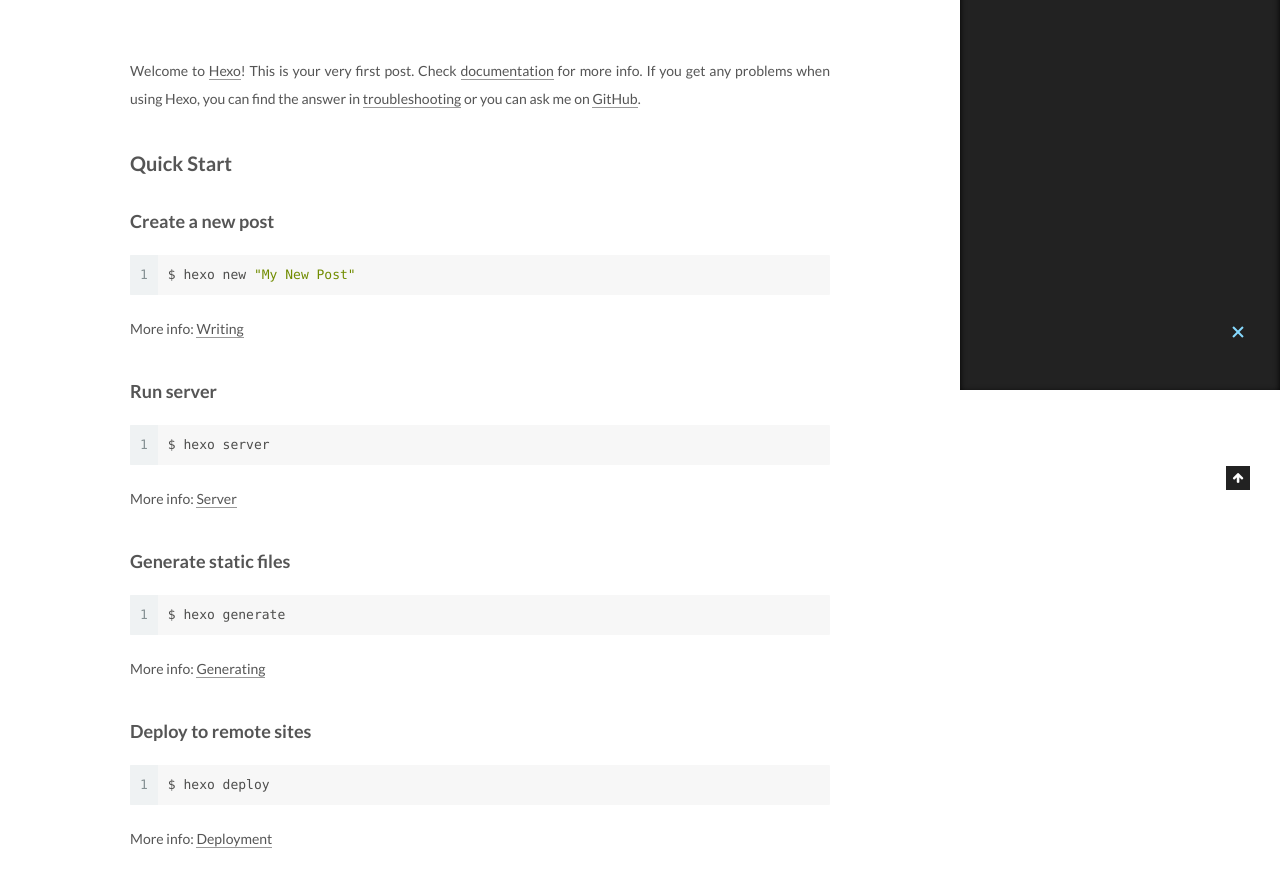
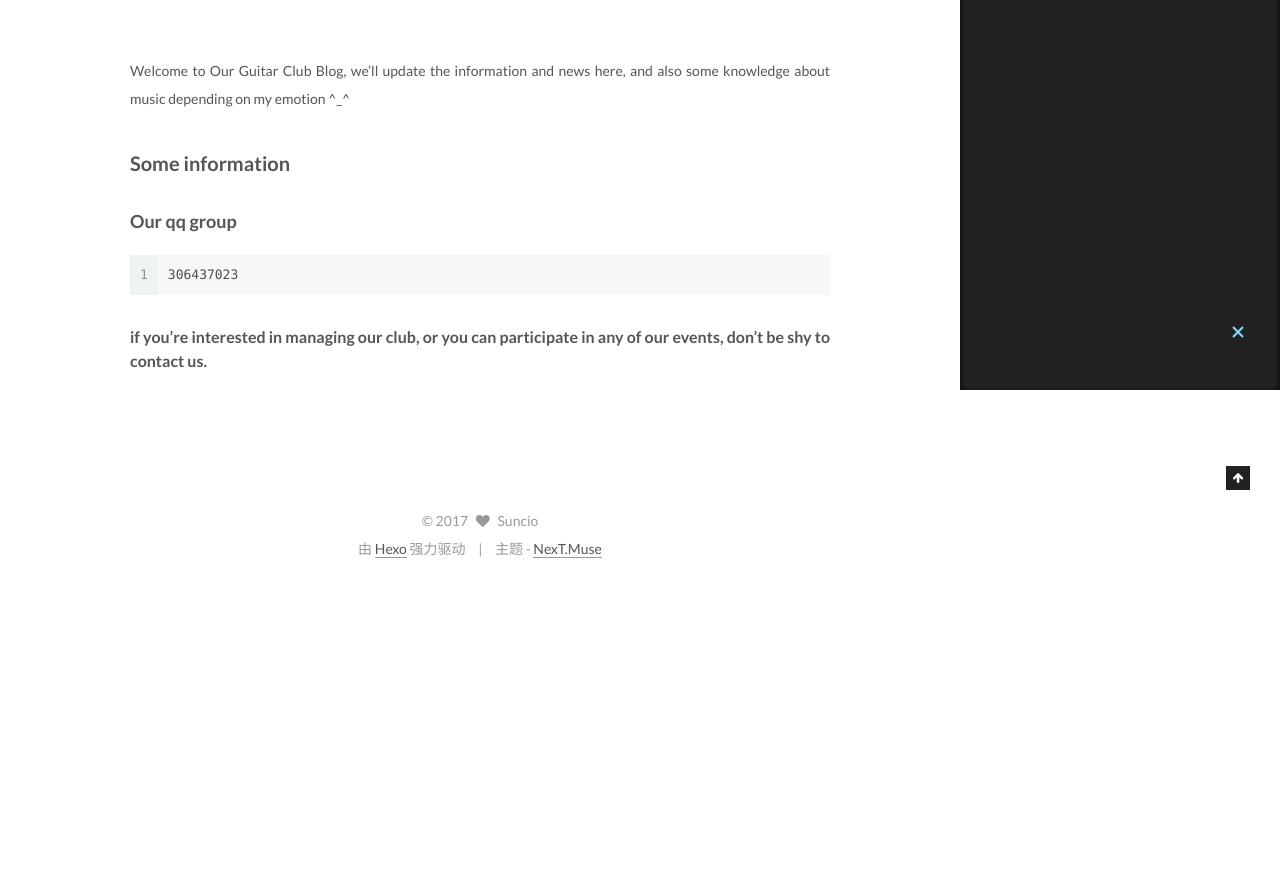
Before and after one commit to ustcguitar/ustcguitar, a plain HTML site: page 2017/04/27/hello-world/index.html in a window 1280 px wide. Shown: the part 410-1292 px from the top of the page. After the commit the page ends 993 px from the top, so only its background shows below. Drawn offline with Linux system fonts and the light colour scheme.

Commit message:
Site updated: 2017-04-27 21:11:35

```diff
--- a/2017/04/27/hello-world/index.html
+++ b/2017/04/27/hello-world/index.html
@@ -90,17 +90,17 @@
 
 
 
-<meta name="description" content="Welcome to Hexo! This is your very first post. Check documentation for more info. If you get any problems when using Hexo, you can find the answer in troubleshooting or you can ask me on GitHub. Quick">
+<meta name="description" content="Welcome to Our Guitar Club Blog, we’ll update the information and news here, and also some knowledge about music depending on my emotion ^_^ Some informationOur qq group1306437023 if you’re interested">
 <meta name="keywords">
 <meta property="og:type" content="article">
 <meta property="og:title" content="Hello USTCer!">
 <meta property="og:url" content="https://ustcguitar.github.io/2017/04/27/hello-world/index.html">
 <meta property="og:site_name" content="USTC Guitar Club Blog">
-<meta property="og:description" content="Welcome to Hexo! This is your very first post. Check documentation for more info. If you get any problems when using Hexo, you can find the answer in troubleshooting or you can ask me on GitHub. Quick">
-<meta property="og:updated_time" content="2017-04-27T11:34:21.660Z">
+<meta property="og:description" content="Welcome to Our Guitar Club Blog, we’ll update the information and news here, and also some knowledge about music depending on my emotion ^_^ Some informationOur qq group1306437023 if you’re interested">
+<meta property="og:updated_time" content="2017-04-27T13:11:20.186Z">
 <meta name="twitter:card" content="summary">
 <meta name="twitter:title" content="Hello USTCer!">
-<meta name="twitter:description" content="Welcome to Hexo! This is your very first post. Check documentation for more info. If you get any problems when using Hexo, you can find the answer in troubleshooting or you can ask me on GitHub. Quick">
+<meta name="twitter:description" content="Welcome to Our Guitar Club Blog, we’ll update the information and news here, and also some knowledge about music depending on my emotion ^_^ Some informationOur qq group1306437023 if you’re interested">
 
 
 
@@ -289,7 +289,7 @@
 
                 <span class="post-meta-item-text">发表于</span>
 
-              <time title="创建于" itemprop="dateCreated datePublished" datetime="2017-04-27T19:34:21+08:00">
+              <time title="创建于" itemprop="dateCreated datePublished" datetime="2017-04-27T21:11:22+08:00">
                 2017-04-27
               </time>
 
@@ -324,16 +324,9 @@
 
 
 
-        <p>Welcome to <a href="https://hexo.io/" target="_blank" rel="external">Hexo</a>! This is your very first post. Check <a href="https://hexo.io/docs/" target="_blank" rel="external">documentation</a> for more info. If you get any problems when using Hexo, you can find the answer in <a href="https://hexo.io/docs/troubleshooting.html" target="_blank" rel="external">troubleshooting</a> or you can ask me on <a href="https://github.com/hexojs/hexo/issues" target="_blank" rel="external">GitHub</a>.</p>
-<h2 id="Quick-Start"><a href="#Quick-Start" class="headerlink" title="Quick Start"></a>Quick Start</h2><h3 id="Create-a-new-post"><a href="#Create-a-new-post" class="headerlink" title="Create a new post"></a>Create a new post</h3><figure class="highlight bash"><table><tr><td class="gutter"><pre><div class="line">1</div></pre></td><td class="code"><pre><div class="line">$ hexo new <span class="string">"My New Post"</span></div></pre></td></tr></table></figure>
-<p>More info: <a href="https://hexo.io/docs/writing.html" target="_blank" rel="external">Writing</a></p>
-<h3 id="Run-server"><a href="#Run-server" class="headerlink" title="Run server"></a>Run server</h3><figure class="highlight bash"><table><tr><td class="gutter"><pre><div class="line">1</div></pre></td><td class="code"><pre><div class="line">$ hexo server</div></pre></td></tr></table></figure>
-<p>More info: <a href="https://hexo.io/docs/server.html" target="_blank" rel="external">Server</a></p>
-<h3 id="Generate-static-files"><a href="#Generate-static-files" class="headerlink" title="Generate static files"></a>Generate static files</h3><figure class="highlight bash"><table><tr><td class="gutter"><pre><div class="line">1</div></pre></td><td class="code"><pre><div class="line">$ hexo generate</div></pre></td></tr></table></figure>
-<p>More info: <a href="https://hexo.io/docs/generating.html" target="_blank" rel="external">Generating</a></p>
-<h3 id="Deploy-to-remote-sites"><a href="#Deploy-to-remote-sites" class="headerlink" title="Deploy to remote sites"></a>Deploy to remote sites</h3><figure class="highlight bash"><table><tr><td class="gutter"><pre><div class="line">1</div></pre></td><td class="code"><pre><div class="line">$ hexo deploy</div></pre></td></tr></table></figure>
-<p>More info: <a href="https://hexo.io/docs/deployment.html" target="_blank" rel="external">Deployment</a></p>
-
+        <p>Welcome to Our Guitar Club Blog, we’ll update the information and news here, and also some knowledge about music depending on my emotion ^_^</p>
+<h2 id="Some-information"><a href="#Some-information" class="headerlink" title="Some information"></a>Some information</h2><h3 id="Our-qq-group"><a href="#Our-qq-group" class="headerlink" title="Our qq group"></a>Our qq group</h3><figure class="highlight bash"><table><tr><td class="gutter"><pre><div class="line">1</div></pre></td><td class="code"><pre><div class="line">306437023</div></pre></td></tr></table></figure>
+<h4 id="if-you’re-interested-in-managing-our-club-or-you-can-participate-in-any-of-our-events-don’t-be-shy-to-contact-us"><a href="#if-you’re-interested-in-managing-our-club-or-you-can-participate-in-any-of-our-events-don’t-be-shy-to-contact-us" class="headerlink" title="if you’re interested in managing our club, or you can participate in any of our events, don’t be shy to contact us."></a>if you’re interested in managing our club, or you can participate in any of our events, don’t be shy to contact us.</h4>
 
     </div>
 
@@ -472,7 +465,7 @@
 
 
 
-              <div class="post-toc-content"><ol class="nav"><li class="nav-item nav-level-2"><a class="nav-link" href="#Quick-Start"><span class="nav-number">1.</span> <span class="nav-text">Quick Start</span></a><ol class="nav-child"><li class="nav-item nav-level-3"><a class="nav-link" href="#Create-a-new-post"><span class="nav-number">1.1.</span> <span class="nav-text">Create a new post</span></a></li><li class="nav-item nav-level-3"><a class="nav-link" href="#Run-server"><span class="nav-number">1.2.</span> <span class="nav-text">Run server</span></a></li><li class="nav-item nav-level-3"><a class="nav-link" href="#Generate-static-files"><span class="nav-number">1.3.</span> <span class="nav-text">Generate static files</span></a></li><li class="nav-item nav-level-3"><a class="nav-link" href="#Deploy-to-remote-sites"><span class="nav-number">1.4.</span> <span class="nav-text">Deploy to remote sites</span></a></li></ol></li></ol></div>
+              <div class="post-toc-content"><ol class="nav"><li class="nav-item nav-level-2"><a class="nav-link" href="#Some-information"><span class="nav-number">1.</span> <span class="nav-text">Some information</span></a><ol class="nav-child"><li class="nav-item nav-level-3"><a class="nav-link" href="#Our-qq-group"><span class="nav-number">1.1.</span> <span class="nav-text">Our qq group</span></a><ol class="nav-child"><li class="nav-item nav-level-4"><a class="nav-link" href="#if-you’re-interested-in-managing-our-club-or-you-can-participate-in-any-of-our-events-don’t-be-shy-to-contact-us"><span class="nav-number">1.1.1.</span> <span class="nav-text">if you’re interested in managing our club, or you can participate in any of our events, don’t be shy to contact us.</span></a></li></ol></li></ol></li></ol></div>
 
 
           </div>
--- a/css/main.css
+++ b/css/main.css
@@ -1694,7 +1694,7 @@
   width: 4px;
   height: 4px;
   border-radius: 50%;
-  background: #c3a7ff;
+  background: #9c5d87;
 }
 .links-of-blogroll {
   font-size: 13px;
```
Also changed, not shown: archives/2017/04/index.html (+1 -1 lines), archives/2017/index.html (+1 -1 lines), archives/index.html (+1 -1 lines), index.html (+4 -11 lines).
